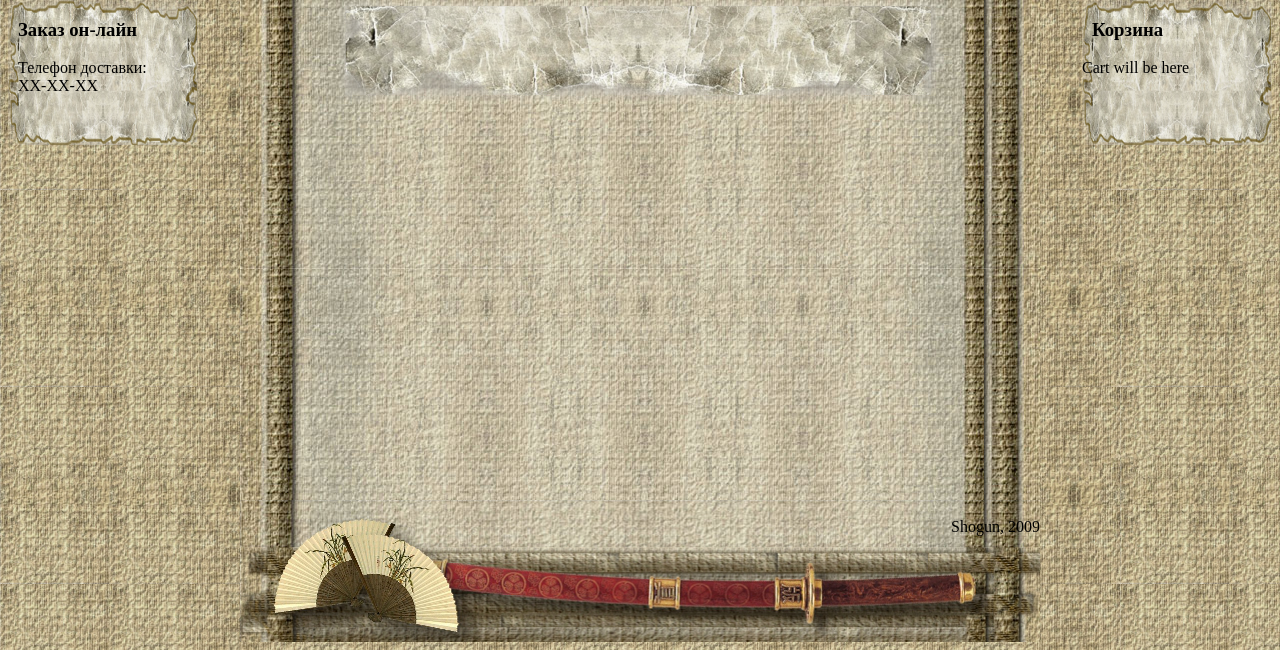
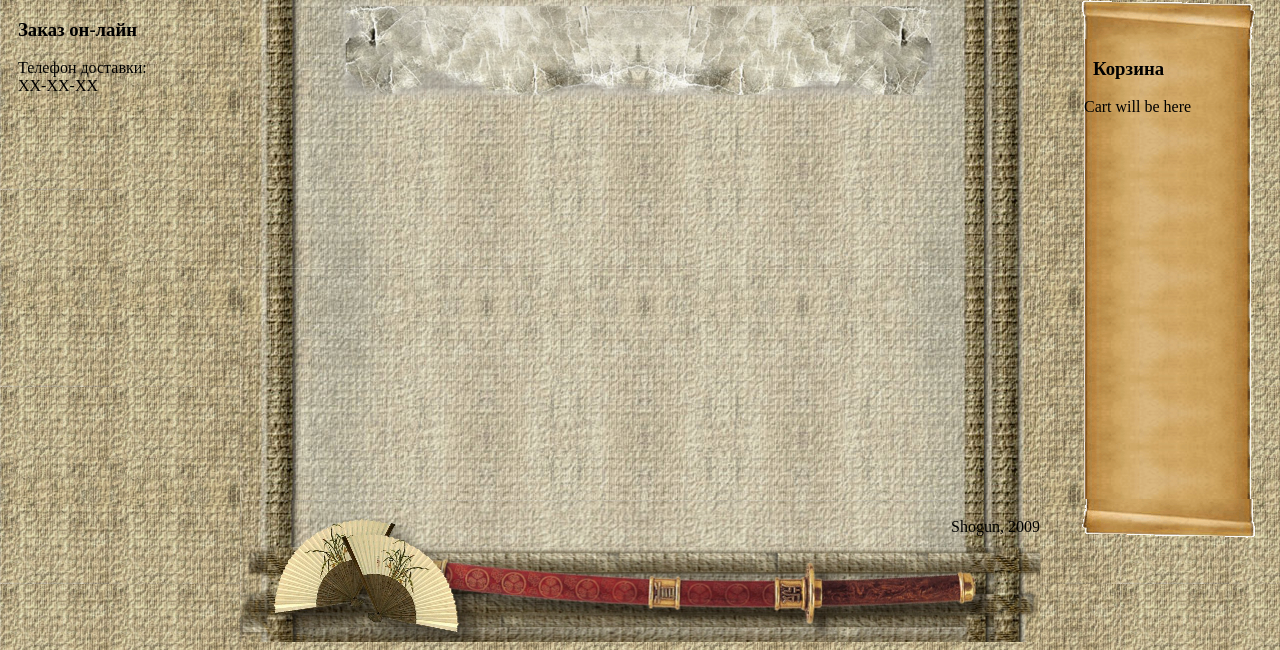
Before and after one commit to wshaman/samurai, a CakePHP app: the page made by app/views/pages/home.ctp in a window 1280 px wide. Shown: the part 204-854 px from the top of the page. Run offline with PHP 8.4 and a stand-in for CakePHP, Linux system fonts and the light colour scheme; the template is opened without the code that fills it, so the values that code supplies are empty; some libraries are stand-ins or nearby versions.

Commit message:
scroll div added

```diff
--- a/app/views/layouts/default.ctp
+++ b/app/views/layouts/default.ctp
@@ -21,9 +21,22 @@
 <div class="header">Head block</div>
 <div class="content">
     <div class="left" align="center">
-    <div class="inner"><h3>Заказ он-лайн</h3>Телефон доставки:<br/>XX-XX-XX</div>
+        <div class="gong">
+            <div class="inner"><h3>Заказ он-лайн</h3>Телефон доставки:<br/>XX-XX-XX</div>
+        </div>
     </div>
-    <div class="right"><div class="inner"><h3>Корзина</h3></div><div id="cart">Cart will be here</div></div>
+    <div class="right">
+        <div class="scroll">
+            <div class="top"></div>
+            <div class="middle">
+                <div class="inner">
+                    <h3>Корзина</h3>
+                </div>
+                <div id="cart">Cart will be here</div>
+            </div>
+        <div class="bottom"></div>
+        </div>
+    </div>
     <div class="main" align="center"><div class="menupart">
     <?php echo $html->link( 'Главная', array( 'controller'=>'Mains', 'action' => 'index'), array( 'class'=>'item_main' )  );
     echo "<span class=\"span_item\">".$html->link( 'Меню', array( 'controller'=>'Menus', 'action'=>'index'), array( 'class'=>'item_menu' ) )."</span>";
--- a/app/webroot/css/main.css
+++ b/app/webroot/css/main.css
@@ -46,23 +46,59 @@ div.left{
 	width:190px;
 	height: 145px;
 	float: left;
-	background-image:url("../img/info190w.png");
-	background-repeat: no-repeat;
+	/*background-image:url("../img/info190w.png");
+	background-repeat: no-repeat;*/
 	/*height: 60px;*/
 	margin-top:0;
 	text-align: justify;
 
 	/*border: 1px solid green;*/
 }
-div.left > .inner{
+
+dv.left > div.gong{
+	background-repeat: no-repeat;
+	background-image: url("../img/gong.png");
+	width: 190px;
+	min-height: 56px;
+	border: 1px solid black;
+
+}
+
+div.left > .gong >.inner{
 	/*border: 1px solid red;*/
 	width: 180px;
 	margin-left: auto;
 	margin-top: auto;
 }
-div.right> .inner{
+
+div.scroll{
+	width: 173px;
+}
+div.scroll>.top{
+	background-image: url("../img/scroll_top.png");
+	background-repeat: no-repeat;
+	width: 173px;
+	height: 39px;
+}
+
+div.scroll>.bottom{
+	background-image: url("../img/scroll_bottom.png");
+	background-repeat: no-repeat;
+	width: 173px;
+	height: 39px;
+}
+
+div.scroll>.middle{
+	background-image: url("../img/scroll_middle.png");
+	background-repeat: repeat-y;
+	width: 169px;
+	overflow: hidden;
+	margin-left:auto;
+	margin-right:auto;
+}
+div.scroll >.middle >.inner{
 	/*border: 1px solid red;*/
-	width: 180px;
+	width: 160px;
 	margin-left: auto;
 	margin-top: auto;
 }
@@ -89,9 +125,9 @@ div.content{
 
 div.right{
 	width:190px;
-	height: 145px;
-	background-image:url("../img/info190w.png");
-	background-repeat: no-repeat;
+	min-height: 145px;
+	/*background-image:url("../img/info190w.png");
+	background-repeat: no-repeat;*/
 	float: right;
 	margin-top:0;
 	/*border: 1px solid blue;*/
@@ -170,3 +206,7 @@ div.descr{
 div.emptycart{
 	font-style: italic;
 }
+
+a img {
+ border: none; /* Убираем границу */
+}
```
Also changed, not shown: app/webroot/img/gong.png (added), app/webroot/img/scroll_bottom.png (added), app/webroot/img/scroll_middle.png (added), app/webroot/img/scroll_top.png (added), 12 other files.
